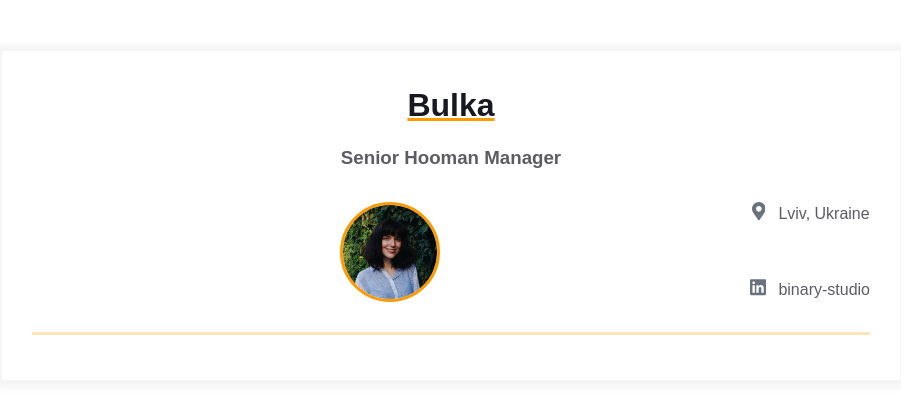
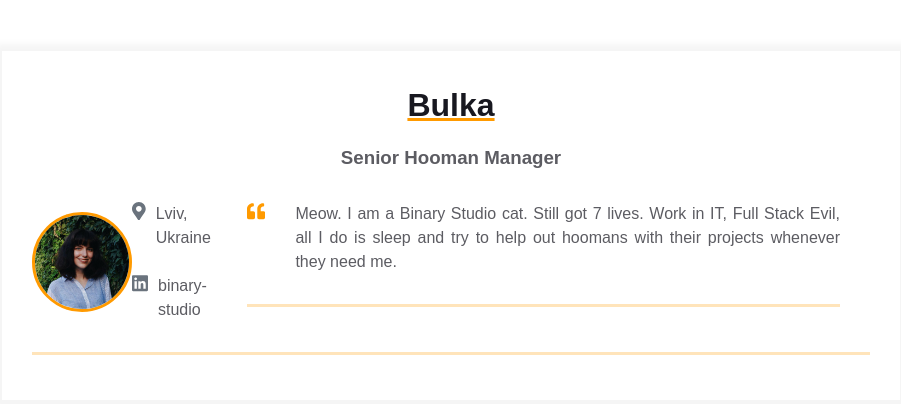
Before and after one commit to AnastasiaKhmelevska/Homepage, a plain HTML site: page index.html in a window 1280 px wide. Shown: the whole page, without its empty margins (189-1090 px from the left). Drawn offline with Linux system fonts and the light colour scheme.

Commit message:
Add intro block

```diff
--- a/index.html
+++ b/index.html
@@ -15,7 +15,6 @@
             <h3 class="contact-info__sub-header">Senior Hooman Manager</h3>
 
             <div class="contact_info_container fh">
-              <div class="contact-info__block"></div>
 
               <div class="contact-info__block contact-info__block--center">
                 <img class="contact-info__avatar" src="assets/avatar.png" alt="Avatar">
@@ -44,6 +43,25 @@
                   <span>binary-studio</span>
                 </a>
               </div>
+
+              <div class="container">
+                <div class="resume__block">
+                  <div class="intro">
+                    <div class="intro__icon-wrapper">
+                      <svg class="intro__icon" xmlns="http://www.w3.org/2000/svg" viewBox="0 0 512 512">
+                        <path
+                          d="M464 256h-80v-64c0-35.3 28.7-64 64-64h8c13.3 0 24-10.7 24-24V56c0-13.3-10.7-24-24-24h-8c-88.4 0-160 71.6-160 160v240c0 26.5 21.5 48 48 48h128c26.5 0 48-21.5 48-48V304c0-26.5-21.5-48-48-48zm-288 0H96v-64c0-35.3 28.7-64 64-64h8c13.3 0 24-10.7 24-24V56c0-13.3-10.7-24-24-24h-8C71.6 32 0 103.6 0 192v240c0 26.5 21.5 48 48 48h128c26.5 0 48-21.5 48-48V304c0-26.5-21.5-48-48-48z">
+                        </path>
+                      </svg>
+                    </div>
+                    <p class="intro_text">Meow.
+                      I am a Binary Studio cat. Still got 7 lives. Work in IT, Full Stack Evil,
+                      all I do is sleep and try to help out hoomans with their projects whenever
+                      they need me.
+                    </p>
+                  </div>
+                </div>
+              </div>
             </div>
           </div>
         </div>
```
